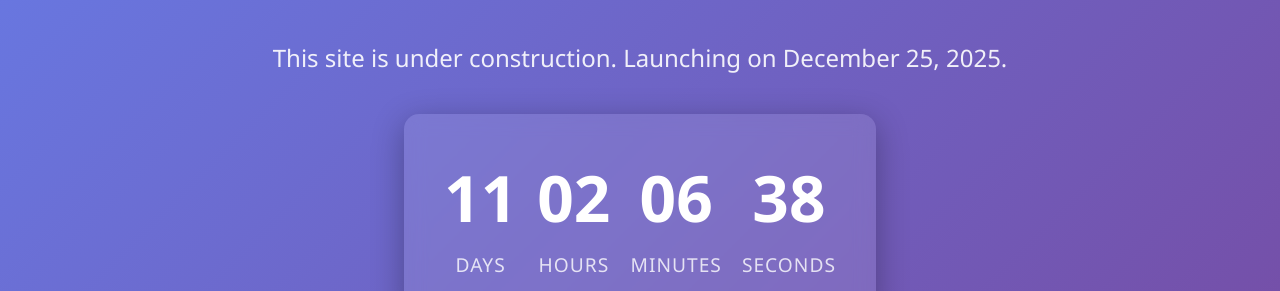
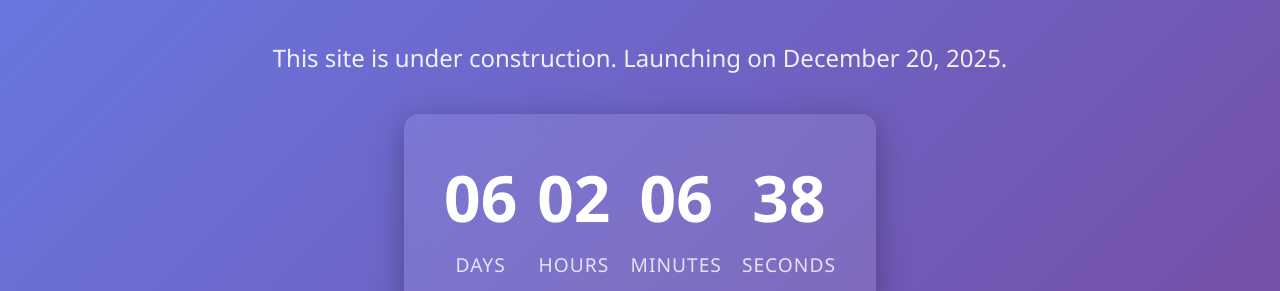
Before and after one commit to badtothebone430/api, a website: page index.html in a window 1280 px wide. Shown: the part 307-598 px from the top of the page. Drawn offline with Linux system fonts and the light colour scheme.

Commit message:
Update launch date

```diff
--- a/index.html
+++ b/index.html
@@ -64,7 +64,7 @@
 </head>
 <body>
     <h1>Work In Progress</h1>
-    <p>This site is under construction. Launching on December 25, 2025.</p>
+    <p>This site is under construction. Launching on December 20, 2025.</p>
     <div id="countdown">
         <div class="time-unit">
             <div class="number" id="days">00</div>
@@ -84,7 +84,7 @@
         </div>
     </div>
     <script>
-        const targetDate = new Date('2025-12-25T00:00:00');
+        const targetDate = new Date('2025-12-20T00:00:00');
         function updateCountdown() {
             const now = new Date();
             const diff = targetDate - now;
```
